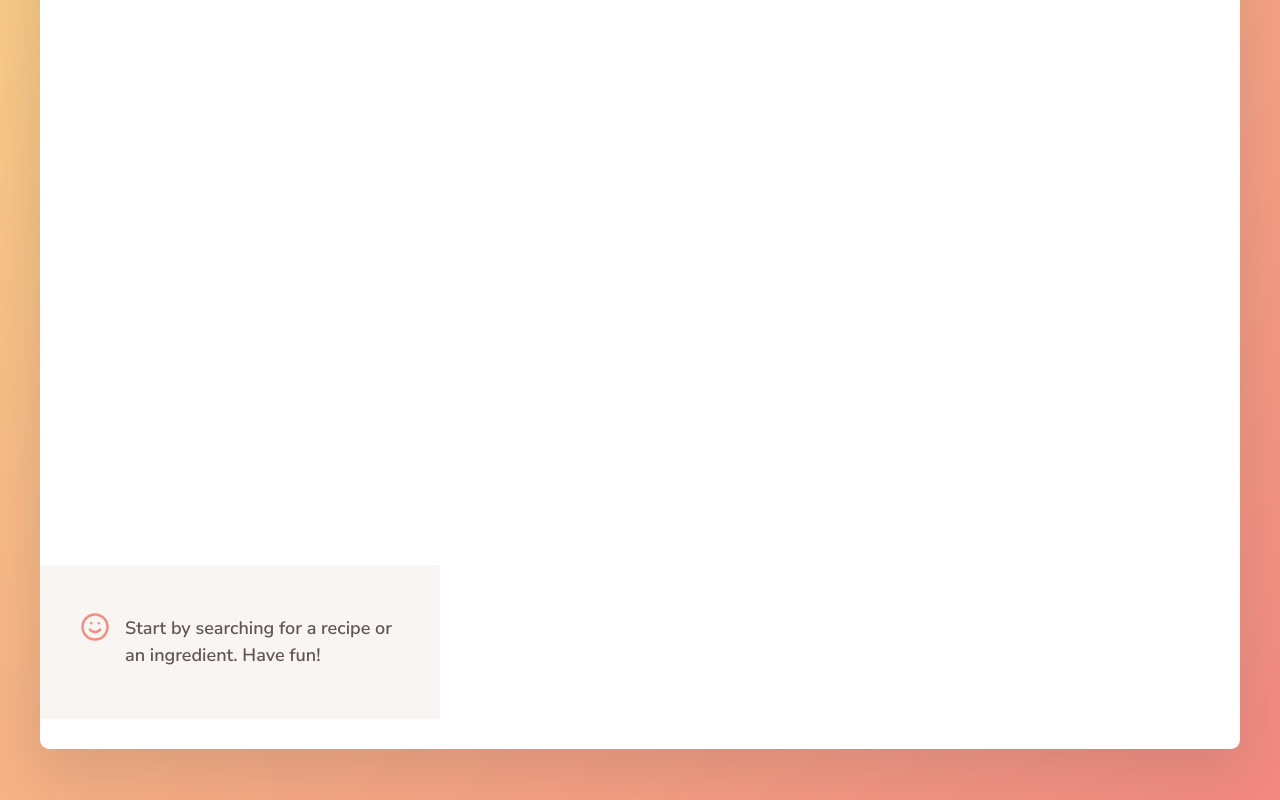
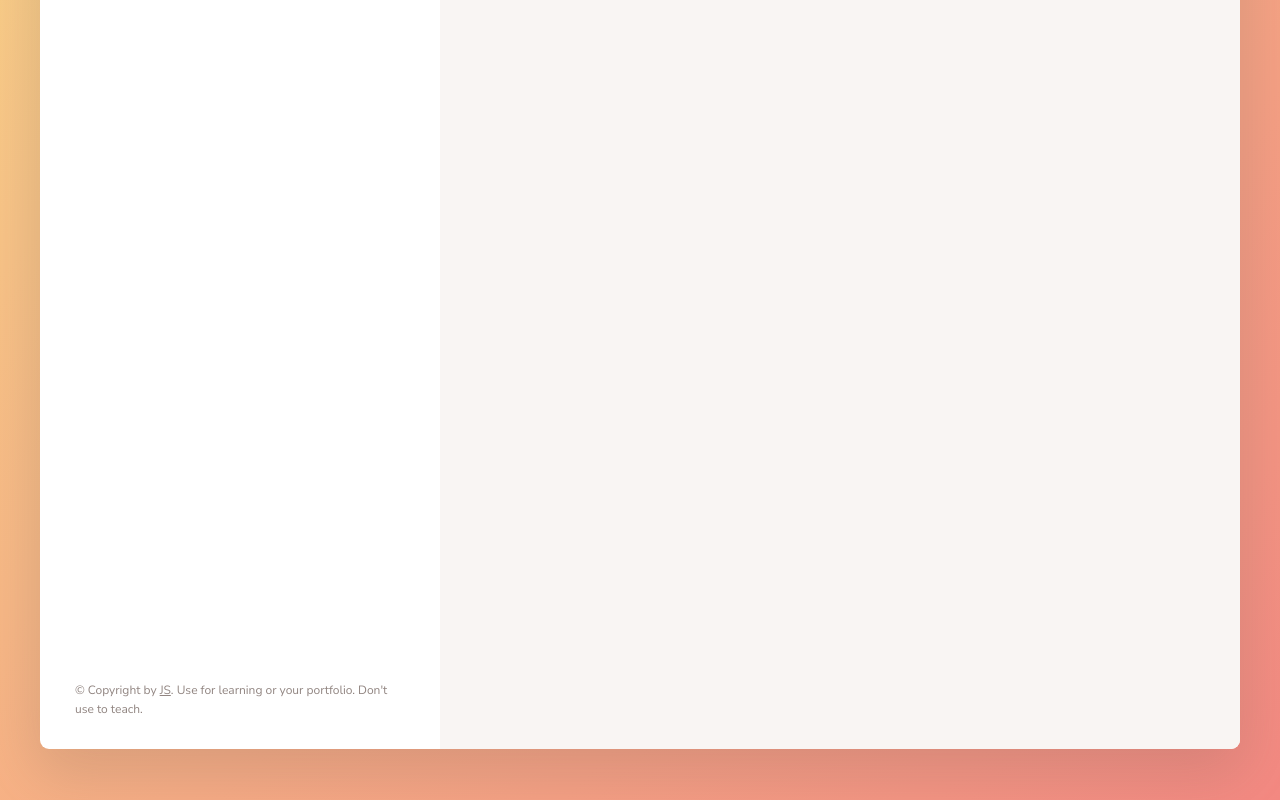
Before and after one commit to laozishan/recipe-website, a website built with Parcel: page index.html in a window 1280 px wide. Shown: the part 472-1272 px from the top of the page. Built offline with nearby package versions, Linux system fonts and the light colour scheme.

Commit message:
final final commit

```diff
--- a/index.html
+++ b/index.html
@@ -116,22 +116,21 @@
           <button class="btn--inline pagination__btn--next">
             <span>Page 3</span>
             <svg class="search__icon">
-              <use href="src/img/icons.svg#icon-arrow-right"></use>
+              <use href="src/img/iconsvg#icon-arrow-right"></use>
             </svg>
           </button> -->
         </div>
 
-        <!-- <p class="copyright">
+        <p class="copyright">
           &copy; Copyright by
           <a
             class="twitter-link"
             target="_blank"
             href="https://twitter.com/jonasschmedtman"
-            >Jonas Schmedtmann</a
-          >. Use for learning or your portfolio. Don't use to teach. Don't claim
-          as your own.
+            >JS</a
+          >. Use for learning or your portfolio. Don't use to teach.
         </p>
-      </div> -->
+      </div>
 
       <div class="recipe">
         <div class="message">
```
